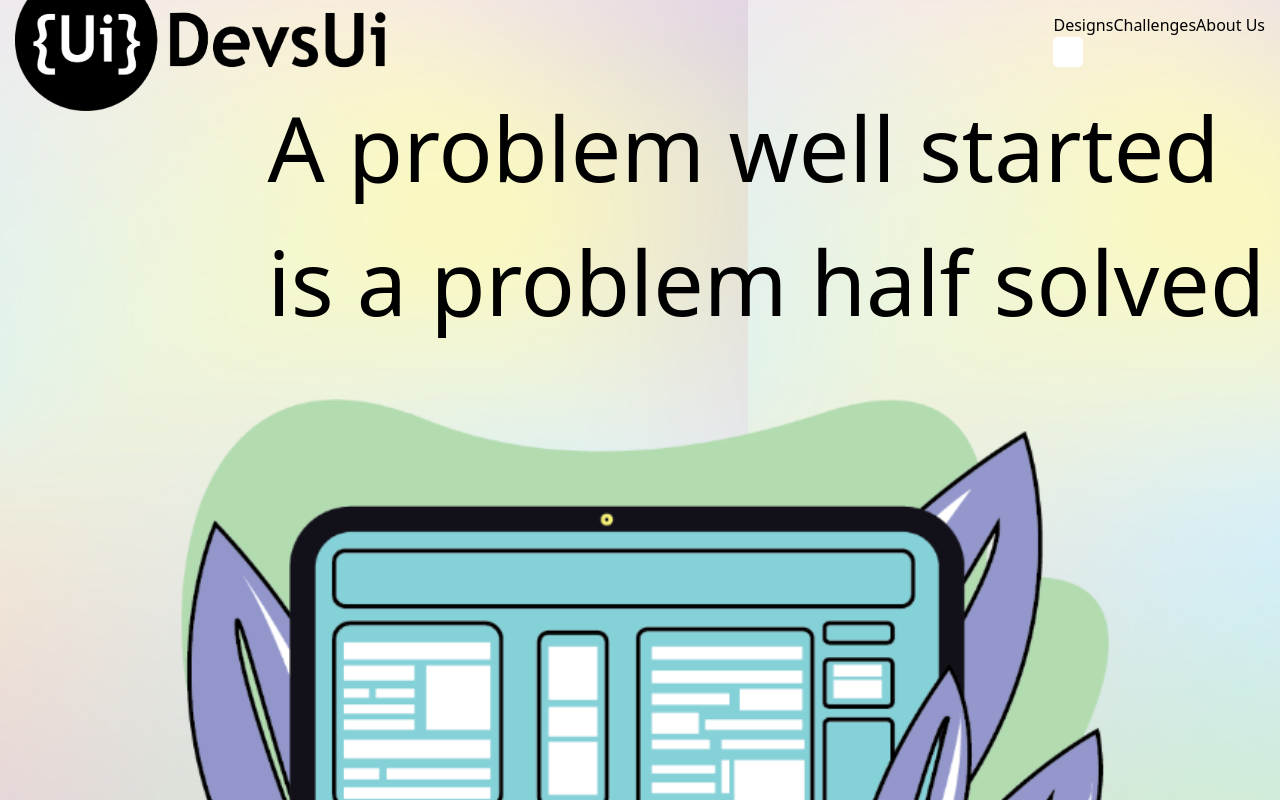
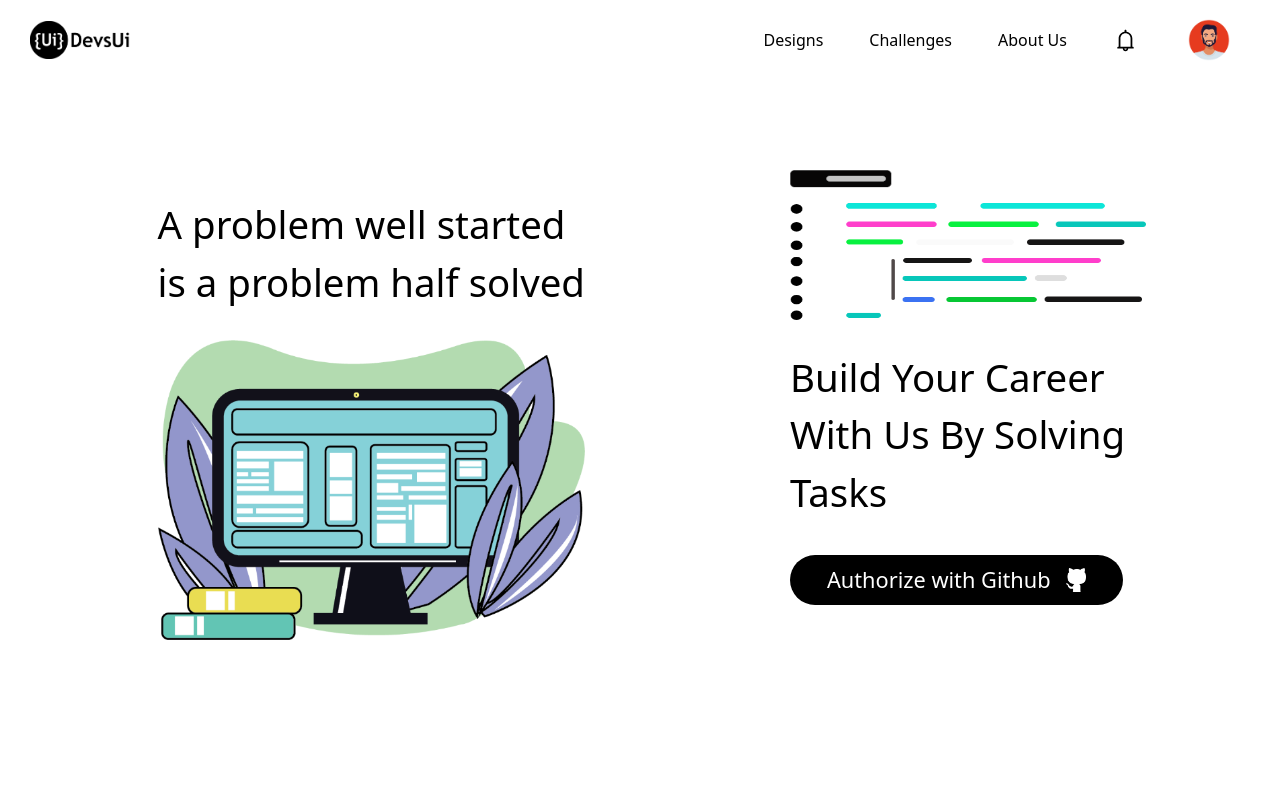
Before and after one commit to PranavPadmanabhan/Devs-UI, a Next.js app: page / in a window 1280 px wide. Built offline with nearby package versions, Linux system fonts and the light colour scheme.

Commit message:
made responsive footer and card

```diff
--- a/components/Card.tsx
+++ b/components/Card.tsx
@@ -8,10 +8,10 @@ type props = {
 
 function Card({url,title,description}:props) {
   return (
-    <div className='w-[92%] h-[95%] flex-none  snap-center rounded-[20px] mx-[15px] shadow-task last:mr-[30px] p-[5%] flex flex-col'>
-        <img src={url} alt="" className="rounded-[15px] max-h-[60%] w-[100%]" />
-        <h1 className="self-center text-[7vw] font-semibold my-[10px]">{title}</h1>
-        <p className="self-center text-center max-w-[95%] font-semibold">{description}</p>
+    <div className='w-[92%] h-[95%] flex-none  snap-center rounded-[20px] mx-[15px]  shadow-task last:mr-[30px] p-[5%] flex flex-col sm:h-[75vh] sm:max-h-[600px] sm:rounded-[25px] sm:w-[75%]'>
+        <img src={url} alt="" className="rounded-[15px] max-h-[60%] w-[100%] sm:h-[65%]"  style={{boxShadow:"rgba(0, 0, 0, 0.12) 0px 1px 3px, rgba(0, 0, 0, 0.24) 0px 1px 2px"}}/>
+        <h1 className="self-center text-[7vw] font-semibold my-[10px] sm:text-[1.6vw] sm:my-[1.5vw]">{title}</h1>
+        <p className="self-center text-center max-w-[95%] font-semibold sm:text-[1vw]">{description}</p>
     </div>
   )
 }
--- a/components/Carousel.tsx
+++ b/components/Carousel.tsx
@@ -3,7 +3,10 @@ import Card from './Card'
 
 function Carousel() {
     return (
-        <div className="flex w-[100vw] h-[70vh] items-center justify-start box-border overflow-x-scroll snap-x snap-mandatory px-[2%] scroll-px-4 scrollbar-hide">
+        <div className="flex w-[100vw] h-[70vh] items-center justify-start box-border overflow-x-scroll snap-x snap-mandatory px-[2%] scroll-px-4 scrollbar-hide sm:overflow-x-hidden sm:grid sm:grid-cols-3 sm:h-[80vh] sm:place-content-start sm:px-[5%] sm:gap-y-[50px]">
+            <Card url='/Assets/images/image1.JPG' title='Dream Job Finder' description='The project will help you to improve your app development skills. We provide designs and assets to develop the UI.'/>
+            <Card url='/Assets/images/image2.JPG' title='Dream Job Finder' description='The project will help you to improve your app development skills. We provide designs and assets to develop the UI.'/>
+            <Card url='/Assets/images/image3.JPG' title='Dream Job Finder' description='The project will help you to improve your app development skills. We provide designs and assets to develop the UI.'/>
             <Card url='/Assets/images/image1.JPG' title='Dream Job Finder' description='The project will help you to improve your app development skills. We provide designs and assets to develop the UI.'/>
             <Card url='/Assets/images/image2.JPG' title='Dream Job Finder' description='The project will help you to improve your app development skills. We provide designs and assets to develop the UI.'/>
             <Card url='/Assets/images/image3.JPG' title='Dream Job Finder' description='The project will help you to improve your app development skills. We provide designs and assets to develop the UI.'/>
--- a/components/Header.tsx
+++ b/components/Header.tsx
@@ -1,28 +1,44 @@
-import React, { useEffect } from 'react'
+import React, { useContext, useEffect } from 'react'
+import Theme from '../constants/ColorMode';
+import { ThemeContext } from '../contexts/ThemeContext';
 import NavBar from './NavBar'
+import classNames from 'classnames';
+import { backgroundImage, PreferredTheme } from '../constants/types'
+
 
 
 function Header() {
 
+  const { theme, toggleTheme, preferredTheme } = useContext(ThemeContext);
+
+
+
+
+
+
   useEffect(() => {
-   if(typeof window !== undefined){
-     console.log(window.innerWidth);
+    console.log(theme);
 
-   }
   }, [])
 
 
+
   return (
-    <div className='w-screen h-screen box-border flex flex-col items-center justify-start p-[15px] pt-[10vh] snap-center bg-portrait'>
+    <div className={`w-screen h-screen box-border flex flex-col items-center justify-start p-[15px] pt-[10vh] snap-center bg-${preferredTheme.backgroundImage.portrait} bg-no-repeat bg-cover bg-center sm:flex-row sm:bg-${preferredTheme.backgroundImage.landscape} sm:bg-cover`}>
       <NavBar />
-      <h1 className="self-end text-[7vw]">A problem well started <br /> is a problem half solved </h1>
-      <img src="/Assets/images/illustration desktop.png" className="slef-end w-[75%] my-[4%]" />
-      <h1 className="self-start text-[7vw]">Build Your Career With Us By Solving Tasks</h1>
-      <img src="/Assets/icons/code-illustration.png" className="self-start w-[75%] h-[25%] my-[4%]" />
-        <div className="self-center w-[80%] h-[15%] max-h-[50px] min-h-[40] flex items-center justify-center bg-black rounded-[25px] mt-[5%]">
-          <span className="text-white text-[4.5vw] mr-[15px]">Authorize with Github</span>
+      <div className="flex flex-col items-end sm:w-[60%] sm:h-[80%] sm:items-center sm:justify-center sm:pr-[3%]">
+        <h1 className="self-end text-[7vw] sm:text-[3vw] sm:self-center">A problem well started <br /> is a problem half solved </h1>
+        <img src="/Assets/images/illustration desktop.png" className="slef-end w-[75%] my-[4%] sm:w-[60%]" />
+      </div>
+      <div className="flex flex-col items-start h-[50%] sm:order-2 sm:w-[40%] sm:h-[80%] sm:flex-col-reverse sm:justify-end sm:pl-[2%]">
+        <h1 className="self-start text-[7vw] sm:text-[3vw] sm:order-1 sm:self-start sm:my-[10px] sm:text-left sm:max-w-[80%]">Build Your Career With Us By Solving Tasks</h1>
+        <img src="/Assets/icons/code-illustration.png" className="self-start w-[75%] h-[25%] min-h-[150px] my-[4%] sm:order-3 sm:self-start" />
+        <div className="self-center w-[80%] h-[15%] max-h-[50px] min-h-[40] flex items-center justify-center bg-black rounded-[25px] mt-[5%] sm:self-start sm:w-[70%]">
+          <span className="text-white text-[4.5vw] sm:text-[1.7vw] mr-[15px]">Authorize with Github</span>
           <img src="/Assets/darkmode/git.png" alt="github" className="w-[20px]" />
         </div>
+      </div>
+
 
     </div>
   )
--- a/components/NavBar.tsx
+++ b/components/NavBar.tsx
@@ -1,17 +1,21 @@
+import { AiOutlineBell} from 'react-icons/ai';
+
 
 
 function NavBar() {
   return (
     <div className="fixed z-1000 top-0 flex items-center h-[10vh] w-[100vw] justify-between box-border px-[15px] ">
-      <img src="/Assets/lightmode/logo-light.png" alt="logo" className="w-[30%]" />
-      <div className="">
-        <div className="hidden sm:block">
+      <img src="/Assets/lightmode/logo-light.png" alt="logo" className="w-[30%] max-w-[100px]" />
+      <div className="sm:w-[45%]">
+        <div className="w-[100%] hidden sm:flex sm:items-center sm:justify-evenly">
             <span className="">Designs</span>
             <span className="">Challenges</span>
             <span className="">About Us</span>
+            <AiOutlineBell size={25}/>
+            <img src="/Assets/icons/avatar.png" alt="" className="max-w-[50px]" />
         </div>
-        <div className="flex items-center justify-center w-[30px] h-[30px] bg-white rounded-[5px]">
-        <img src="/Hamburger Menu.svg" alt="" className="w-[90%] max-w-[25px] block sm:hidden" />
+        <div className="flex items-center justify-center w-[30px] h-[30px] bg-white rounded-[5px] block sm:hidden">
+        <img src="/Hamburger Menu.svg" alt="" className="w-[90%] max-w-[25px] " />
         </div>
       </div>
     </div>
--- /dev/null
+++ b/constants/ColorMode.ts
@@ -0,0 +1,20 @@
+
+
+const Theme = {
+    darkmode:{
+        backgroundImage:{
+            portrait:"portrait",
+            landscape:"landscape"
+        },
+        textColor:"white"
+    },
+    lightmode:{
+        backgroundImage:{
+            portrait:"portrait",
+            landscape:"landscape"
+        },
+        textColor:"black"
+    }
+};
+
+export default Theme
--- /dev/null
+++ b/constants/types.ts
@@ -0,0 +1,21 @@
+export type backgroundImage = {
+    portrait:string,
+    landscape:string
+}
+
+export type themeMode = {
+    backgroundImage:backgroundImage,
+    textColor:string
+}
+
+export interface PreferredTheme {
+    backgroundImage:backgroundImage,
+    textColor:string
+}
+
+export type  props = {
+    children:React.ReactNode
+}
+
+export type theme = "light" | "dark";
+export type themeContext = { theme: theme; toggleTheme: () => void,preferredTheme:themeMode };
--- /dev/null
+++ b/contexts/ThemeContext.tsx
@@ -0,0 +1,27 @@
+import React, { useState } from "react";
+import Theme from "../constants/ColorMode";
+import { themeContext, props, theme, PreferredTheme} from '../constants/types'
+
+export const ThemeContext = React.createContext<themeContext>({} as themeContext);
+
+
+function ThemeContextProvider(props:props) {
+
+    const [theme, setTheme] = useState<theme>("light");
+
+    const toggleTheme = () => {
+        setTheme(theme === "light" ? "dark" : "light");
+      };
+      const preferredTheme:PreferredTheme = (theme == "dark")?Theme.darkmode:Theme.lightmode;
+
+
+  return (
+    <ThemeContext.Provider value={{ theme, toggleTheme, preferredTheme }}>
+        {
+            props.children
+        }
+    </ThemeContext.Provider>
+  )
+}
+
+export default ThemeContextProvider
--- a/package.json
+++ b/package.json
@@ -9,9 +9,11 @@
     "lint": "next lint"
   },
   "dependencies": {
+    "classnames": "^2.3.1",
     "next": "12.1.0",
     "react": "17.0.2",
     "react-dom": "17.0.2",
+    "react-icons": "^4.3.1",
     "tailwind-scrollbar-hide": "^1.1.7"
   },
   "devDependencies": {
--- a/pages/_app.tsx
+++ b/pages/_app.tsx
@@ -1,10 +1,13 @@
 import "../styles/globals.css";
 import type { AppProps } from "next/app";
 import Header from "../components/Header";
+import ThemeContextProvider from "../contexts/ThemeContext";
 
 function MyApp({ Component, pageProps }: AppProps) {
   return (
-    <Component {...pageProps} />
+    <ThemeContextProvider>
+      <Component {...pageProps} />
+    </ThemeContextProvider>
   );
 }
 
--- a/tailwind.config.js
+++ b/tailwind.config.js
@@ -7,7 +7,9 @@ module.exports = {
     extend: {
       backgroundImage:{
         'portrait':'url(/Assets/images/mesh-mobile.png)',
-        'footer-mesh':'url(/Assets/images/mesh-footer.png)'
+        'landscape':'url(/Assets/images/mesh.png)',
+        'footer-mesh':'url(/Assets/images/mesh-footer.png)',
+        'discord':'url(/Assets/images/discord.png)'
       },
       screens: {
         'sm': '640px',
```
Also changed, not shown: pages/index.tsx (+46 -30 lines), public/Assets/icons/avatar.png (added), 1 other file (tests, documents, lock files or other folders).
